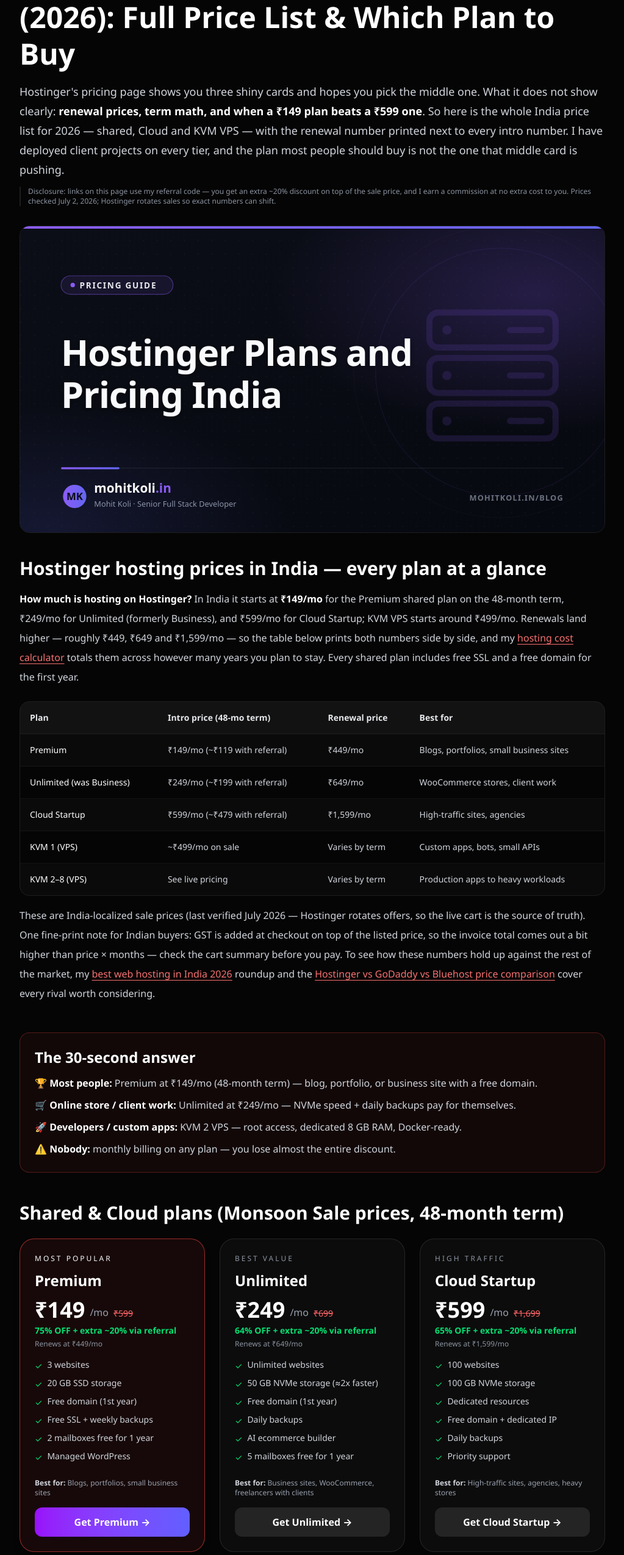
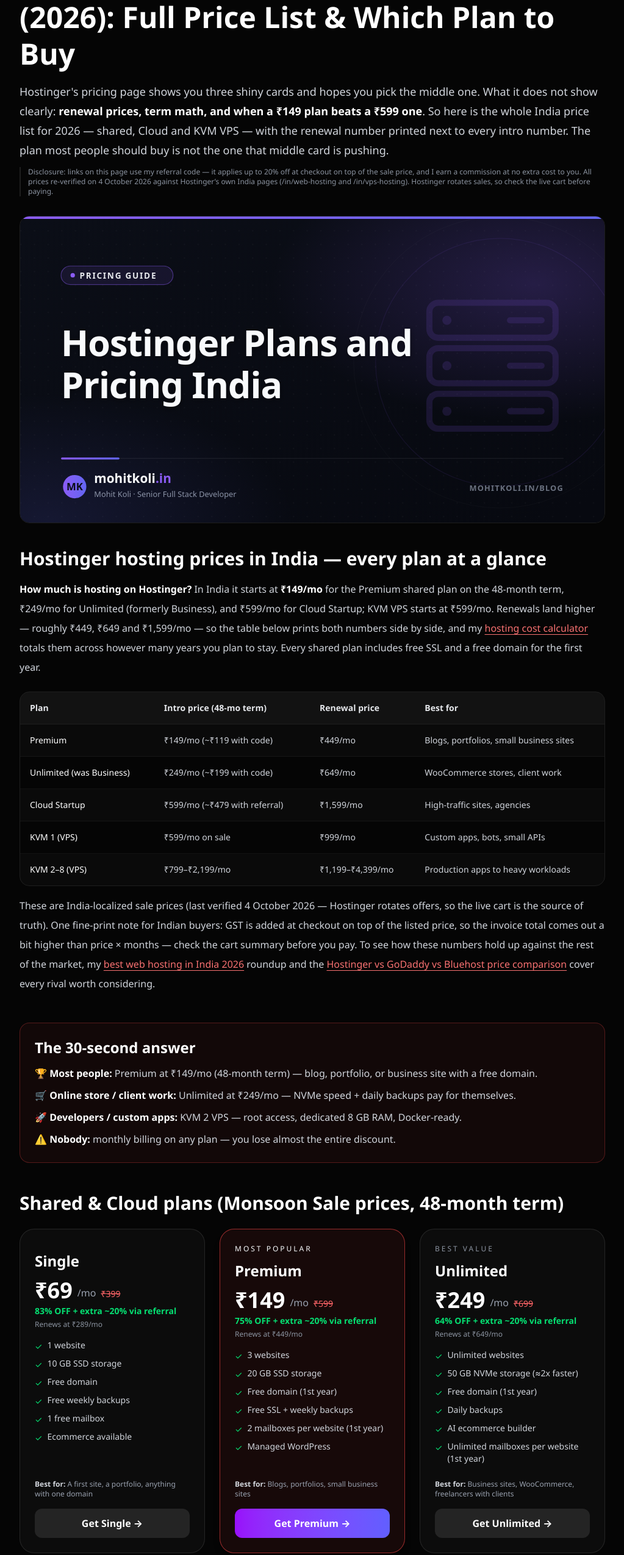
Before and after one commit to mohit16161600/profile-in-next, a Next.js app: page /blog/hostinger-plans-pricing-india-2026 in a window 1280 px wide. Shown: the part 250-2800 px from the top of the page at 61% size, without its empty margins (128-1151 px from the left). Built offline with nearby package versions, Linux system fonts and the light colour scheme.

Commit message:
EXP-014: fix 18 factual errors on Hostinger pricing hub, remove unsupported first-hand claims

```diff
--- a/src/app/blog/hostinger-plans-pricing-india-2026/page.tsx
+++ b/src/app/blog/hostinger-plans-pricing-india-2026/page.tsx
@@ -8,6 +8,7 @@
 // Plan-specific cart links, 48-month term (the term the card prices quote).
 // Agency links: Startup/Growth on the 24-month term the listed price requires;
 // Professional has no verified price quoted, its link just shows the live cart price.
+const CART_SINGLE_48 = "https://www.hostinger.com/in/cart?product=hosting%3Ahostinger_single&period=48&referral_type=cart_link&REFERRALCODE=mohitkoli";
 const CART_PREMIUM_48 = "https://www.hostinger.com/in/cart?product=hosting%3Ahostinger_premium&period=48&referral_type=cart_link&REFERRALCODE=mohitkoli&referral_id=01a06612-907a-715a-826c-c2ae423f3289";
 const CART_UNLIMITED_48 = "https://www.hostinger.com/in/cart?product=hosting%3Ahostinger_business&period=48&referral_type=cart_link&REFERRALCODE=mohitkoli&referral_id=01a06612-ac18-72fd-adc3-4fce44121064";
 const CART_CLOUD_STARTUP_48 = "https://www.hostinger.com/in/cart?product=hosting%3Acloud_economy&period=48&referral_type=cart_link&REFERRALCODE=mohitkoli&referral_id=01a06615-43bc-7078-a7a8-92d52d2cce7b";
@@ -61,15 +62,15 @@
 const FAQ = [
     {
         q: "How much does Hostinger cost per month in India?",
-        a: "Shared hosting starts at ₹149/mo for Premium on the 48-month term, Unlimited (formerly Business) is ₹249/mo, Cloud Startup is ₹599/mo, and KVM VPS starts around ₹499/mo. Renewals are higher — roughly ₹449, ₹649 and ₹1,599/mo — and GST is added at checkout for Indian billing, so budget the invoice total slightly above the listed rate.",
+        a: "Shared hosting starts at ₹69/mo for Single on the 48-month term, ₹149/mo for Premium, Unlimited (formerly Business) is ₹249/mo, Cloud Startup is ₹599/mo, and KVM VPS starts at ₹599/mo. Renewals are higher — roughly ₹449, ₹649 and ₹1,599/mo — and GST is added at checkout for Indian billing, so budget the invoice total slightly above the listed rate.",
     },
     {
         q: "Which Hostinger plan is cheapest?",
-        a: "Premium at ₹149/mo on the 48-month term is the cheapest plan in the Hostinger India lineup — about ₹119/mo with the referral discount stacked. It still includes 3 websites, 20 GB SSD, a free domain for the first year, and free SSL, so it does not feel like a stripped-down starter plan.",
+        a: "Premium at ₹149/mo on the 48-month term is the cheapest plan in the Hostinger India lineup — about ₹119/mo if the full referral discount applies. It still includes 3 websites, 20 GB SSD, a free domain for the first year, and free SSL, so it does not feel like a stripped-down starter plan.",
     },
     {
         q: "What is the price of the Hostinger Business plan?",
-        a: "The Unlimited plan (formerly Business) costs ₹249/mo on the 48-month sale term — ₹11,952 upfront, or roughly ₹199/mo with the referral stack — and renews around ₹649/mo. Over Premium it adds NVMe storage, daily backups, unlimited websites, and the AI ecommerce builder.",
+        a: "The Unlimited plan (formerly Business) costs ₹249/mo on the 48-month sale term — ₹11,952 upfront, or roughly ₹199/mo if the full referral discount applies — and renews around ₹649/mo. Over Premium it adds NVMe storage, daily backups, unlimited websites, and the AI ecommerce builder.",
     },
     {
         q: "Does Hostinger have a monthly payment plan?",
@@ -85,7 +86,7 @@
     },
     {
         q: "What are Hostinger KVM VPS plans and who needs them?",
-        a: "KVM plans (KVM 1, 2, 4, 8) are virtual private servers with dedicated vCPU and RAM — you get root access and full control. Choose KVM when you run custom Node.js/Laravel apps, Docker, or need guaranteed resources. KVM 1 starts around ₹499/mo on sale with 1 vCPU, 4 GB RAM, and 50 GB NVMe.",
+        a: "KVM plans (KVM 1, 2, 4, 8) are virtual private servers with dedicated vCPU and RAM — you get root access and full control. Choose KVM when you run custom Node.js/Laravel apps, Docker, or need guaranteed resources. KVM 1 starts at ₹599/mo on the current sale with 1 vCPU, 4 GB RAM and 50 GB NVMe, and renews at ₹999/mo.",
     },
     {
         q: "Does Hostinger have plans for agencies managing client websites?",
@@ -105,7 +106,7 @@
     },
     {
         q: "Is the Hostinger BD (Bangladesh) price the same as the India price?",
-        a: "No — Hostinger localizes pricing by region, so the Bangladesh (BD) storefront shows the same Premium, Unlimited, and Cloud lineup at slightly different local rates than the Indian ₹149/₹249/₹599 sale prices. Plan features are identical everywhere; the referral link automatically opens your region's storefront with its live localized prices.",
+        a: "No — Hostinger localizes pricing by region, so the Bangladesh (BD) storefront shows the same Premium, Unlimited, and Cloud lineup at slightly different local rates than the Indian ₹149/₹249/₹599 sale prices. Plan features are identical everywhere; the referral link opens your region's storefront with its live localized prices.",
     },
 ];
 
@@ -162,6 +163,18 @@
 
 const PLANS = [
     {
+        name: "Single",
+        cart: CART_SINGLE_48,
+        badge: "",
+        price: "₹69",
+        regular: "₹399",
+        off: "83% OFF",
+        renewal: "₹289/mo",
+        highlight: false,
+        features: ["1 website", "10 GB SSD storage", "Free domain", "Free weekly backups", "1 free mailbox", "Ecommerce available"],
+        bestFor: "A first site, a portfolio, anything with one domain",
+    },
+    {
         name: "Premium",
         cart: CART_PREMIUM_48,
         badge: "Most Popular",
@@ -170,7 +183,7 @@
         off: "75% OFF",
         renewal: "₹449/mo",
         highlight: true,
-        features: ["3 websites", "20 GB SSD storage", "Free domain (1st year)", "Free SSL + weekly backups", "2 mailboxes free for 1 year", "Managed WordPress"],
+        features: ["3 websites", "20 GB SSD storage", "Free domain (1st year)", "Free SSL + weekly backups", "2 mailboxes per website (1st year)", "Managed WordPress"],
         bestFor: "Blogs, portfolios, small business sites",
     },
     {
@@ -182,7 +195,7 @@
         off: "64% OFF",
         renewal: "₹649/mo",
         highlight: false,
-        features: ["Unlimited websites", "50 GB NVMe storage (≈2x faster)", "Free domain (1st year)", "Daily backups", "AI ecommerce builder", "5 mailboxes free for 1 year"],
+        features: ["Unlimited websites", "50 GB NVMe storage (≈2x faster)", "Free domain (1st year)", "Daily backups", "AI ecommerce builder", "Unlimited mailboxes per website (1st year)"],
         bestFor: "Business sites, WooCommerce, freelancers with clients",
     },
     {
@@ -194,7 +207,7 @@
         off: "65% OFF",
         renewal: "₹1,599/mo",
         highlight: false,
-        features: ["100 websites", "100 GB NVMe storage", "Dedicated resources", "Free domain + dedicated IP", "Daily backups", "Priority support"],
+        features: ["Unlimited websites", "100 GB NVMe storage", "Dedicated resources", "Free domain (1st year)", "Unlimited mailboxes per website (1st year)", "Daily backups", "Priority support"],
         bestFor: "High-traffic sites, agencies, heavy stores",
     },
 ];
@@ -231,12 +244,11 @@
                         Hostinger&apos;s pricing page shows you three shiny cards and hopes you pick the middle one. What it does not show
                         clearly: <strong className="text-white">renewal prices, term math, and when a ₹149 plan beats a ₹599 one</strong>.
                         So here is the whole India price list for 2026 — shared, Cloud and KVM VPS — with the renewal number printed next to
-                        every intro number. I have deployed client projects on every tier, and the plan most people should buy is not the one
-                        that middle card is pushing.
+                        every intro number. The plan most people should buy is not the one that middle card is pushing.
                     </p>
                     <p className="text-xs text-gray-500 mb-8 border-l-2 border-white/10 pl-3">
-                        Disclosure: links on this page use my referral code — you get an extra ~20% discount on top of the sale price, and I
-                        earn a commission at no extra cost to you. Prices checked July 2, 2026; Hostinger rotates sales so exact numbers can shift.
+                        Disclosure: links on this page use my referral code — it applies up to 20% off at checkout on top of the sale price, and I
+                        earn a commission at no extra cost to you. All prices re-verified on 4 October 2026 against Hostinger’s own India pages (/in/web-hosting and /in/vps-hosting). Hostinger rotates sales, so check the live cart before paying.
                     </p>
 
                     <div className="relative w-full aspect-[1200/630] mb-10 rounded-2xl overflow-hidden border border-white/10">
@@ -255,7 +267,7 @@
                         <p className="text-gray-300 leading-8 mb-6">
                             <strong className="text-white">How much is hosting on Hostinger?</strong> In India it starts at{" "}
                             <strong className="text-white">₹149/mo</strong> for the Premium shared plan on the 48-month term, ₹249/mo for
-                            Unlimited (formerly Business), and ₹599/mo for Cloud Startup; KVM VPS starts around ₹499/mo. Renewals land higher — roughly ₹449,
+                            Unlimited (formerly Business), and ₹599/mo for Cloud Startup; KVM VPS starts at ₹599/mo. Renewals land higher — roughly ₹449,
                             ₹649 and ₹1,599/mo — so the table below prints both numbers side by side, and my{" "}
                             <Link href="/tools/hosting-cost-calculator" className="text-primary-400 hover:text-primary-300 underline underline-offset-4">hosting cost calculator</Link>{" "}
                             totals them across however many years you plan to stay. Every shared plan includes free SSL
@@ -273,11 +285,11 @@
                                 </thead>
                                 <tbody className="text-gray-300">
                                     {[
-                                        ["Premium", "₹149/mo (~₹119 with referral)", "₹449/mo", "Blogs, portfolios, small business sites"],
-                                        ["Unlimited (was Business)", "₹249/mo (~₹199 with referral)", "₹649/mo", "WooCommerce stores, client work"],
+                                        ["Premium", "₹149/mo (~₹119 with code)", "₹449/mo", "Blogs, portfolios, small business sites"],
+                                        ["Unlimited (was Business)", "₹249/mo (~₹199 with code)", "₹649/mo", "WooCommerce stores, client work"],
                                         ["Cloud Startup", "₹599/mo (~₹479 with referral)", "₹1,599/mo", "High-traffic sites, agencies"],
-                                        ["KVM 1 (VPS)", "~₹499/mo on sale", "Varies by term", "Custom apps, bots, small APIs"],
-                                        ["KVM 2–8 (VPS)", "See live pricing", "Varies by term", "Production apps to heavy workloads"],
+                                        ["KVM 1 (VPS)", "₹599/mo on sale", "₹999/mo", "Custom apps, bots, small APIs"],
+                                        ["KVM 2–8 (VPS)", "₹799–₹2,199/mo", "₹1,199–₹4,399/mo", "Production apps to heavy workloads"],
                                     ].map(([plan, intro, renewal, best], i) => (
                                         <tr key={plan} className={`border-t border-white/5 ${i % 2 === 0 ? "bg-white/[0.02]" : ""}`}>
                                             <td className="p-4 font-medium text-white">{plan}</td>
@@ -290,7 +302,7 @@
                             </table>
                         </div>
                         <p className="text-gray-300 leading-8">
-                            These are India-localized sale prices (last verified July 2026 — Hostinger rotates offers, so the live cart is
+                            These are India-localized sale prices (last verified 4 October 2026 — Hostinger rotates offers, so the live cart is
                             the source of truth). One fine-print note for Indian buyers: GST is added at checkout on top of the listed
                             price, so the invoice total comes out a bit higher than price × months — check the cart summary before you pay.
                             To see how these numbers hold up against the rest of the market, my{" "}
@@ -372,7 +384,7 @@
                                     <p className="text-white font-semibold mb-3">{p.name}</p>
                                     <div className="space-y-2">
                                         <div className="flex items-center gap-3">
-                                            <span className="w-40 text-xs text-gray-400 flex-shrink-0">With referral stack</span>
+                                            <span className="w-40 text-xs text-gray-400 flex-shrink-0">With referral code</span>
                                             <div className="flex-1 h-3 rounded-full bg-white/5">
                                                 <div className="h-3 rounded-full bg-gradient-to-r from-green-500 to-emerald-400" style={{ width: `${(p.stack / p.max) * 100}%` }} />
                                             </div>
@@ -415,7 +427,7 @@
                                 <tbody className="text-gray-300">
                                     {[
                                         ["Sale price (48-mo)", "₹149/mo", "₹249/mo", "₹599/mo"],
-                                        ["With referral stack", "~₹119/mo", "~₹199/mo", "~₹479/mo"],
+                                        ["With referral code", "~₹119/mo", "~₹199/mo", "~₹479/mo"],
                                         ["Renewal price", "₹449/mo", "₹649/mo", "₹1,599/mo"],
                                         ["48-mo upfront total", "₹7,152", "₹11,952", "₹28,752"],
                                         ["Websites", "3", "50", "100"],
@@ -448,7 +460,7 @@
                             The full math on Premium web hosting: ₹149/mo on the 48-month sale term, ₹7,152 upfront for four years, roughly
                             ₹119/mo once the referral stack is applied, and ₹449/mo at renewal once the term ends. That buys 3 websites,
                             20 GB SSD, a free domain for year one, free SSL, weekly backups, and managed WordPress. For a blog, portfolio,
-                            or single business site this is the one I&apos;d buy without thinking twice — it is the plan I use in my{" "}
+                            or single business site this is the tier that makes sense on the numbers — it is the plan used throughout my{" "}
                             <Link href="/blog/hostinger-wordpress-hosting-india-2026" className="text-primary-400 hover:text-primary-300 underline underline-offset-4">
                                 Hostinger WordPress hosting India guide
                             </Link>{" "}
@@ -463,8 +475,7 @@
                             The <Link href="/blog/hostinger-business-plan" className="text-primary-400 hover:text-primary-300 underline underline-offset-4">Hostinger Business plan</Link> is now sold as Unlimited, at ₹249/mo on the 48-month term — ₹11,952 upfront, about ₹199/mo with
                             the referral stack — renewing around ₹649/mo. The extra ₹60/mo over Premium buys NVMe storage with roughly 2x
                             faster disk I/O, daily backups instead of weekly, unlimited websites, 50 GB of space, and the AI ecommerce builder. If
-                            your site earns money — a store, lead-gen pages, client projects — Business is the safer default. My verdict
-                            after a year of running client sites on these plans is in the{" "}
+                            your site earns money — a store, lead-gen pages, client projects — Business is the safer default. The full plan-by-plan breakdown is in the{" "}
                             <Link href="/blog/hostinger-review-2026" className="text-primary-400 hover:text-primary-300 underline underline-offset-4">
                                 full Hostinger review
                             </Link>.
@@ -611,7 +622,7 @@
                         <h2 className="text-3xl font-bold text-white mb-4">Hostinger KVM VPS plans (for developers)</h2>
                         <p className="text-gray-300 leading-8 mb-6">
                             KVM plans are the developer end of the lineup: a real virtual server with dedicated vCPU and RAM, root access,
-                            your choice of OS, and NVMe disks. KVM 1 starts around ₹499/mo on sale — prices rotate, so check the live page
+                            your choice of OS, and NVMe disks. KVM 1 starts at ₹599/mo on sale (renews ₹999/mo) — prices rotate, so check the live page
                             through the link before you commit to a tier.
                         </p>
                         <div className="overflow-x-auto rounded-2xl border border-white/10 mb-4">
@@ -657,7 +668,7 @@
                                 ["Always choose the 48-month term", "It carries the deepest discount and freezes the price — the renewal jump cannot touch you for 4 years."],
                                 ["Claim the free domain immediately", "Worth ~₹799/year. It is part of Premium and above — skipping the claim wizard is throwing money away."],
                                 ["Use the free first-year mailboxes", "Professional email (you@yourdomain.com) is included free for year one — do not pay Google Workspace ₹1,650/user/year on day one."],
-                                ["Test inside the 30-day window", "Deploy your real site in week one. If speed or support disappoints, the money-back guarantee is a full refund — the trial is genuinely free."],
+                                ["Test inside the 30-day window", "Deploy your real site in week one. If speed or support disappoints you can claim the 30-day money-back guarantee. Note that it does not cover everything — domain registrations in particular are excluded — so read the current refund policy before you count on it."],
                             ].map(([title, body], i) => (
                                 <li key={title} className="rounded-2xl border border-white/10 bg-white/[0.03] p-5 flex gap-4">
                                     <span className="flex-shrink-0 w-8 h-8 rounded-full bg-green-500/20 text-green-400 font-bold flex items-center justify-center">{i + 1}</span>
@@ -719,7 +730,7 @@
                         <ul className="space-y-3 text-primary-400">
                             <li><Link href="/blog/hostinger-renewal-price-india-2026" className="hover:text-primary-300 underline underline-offset-4">Hostinger Renewal Price in India — exactly what you&apos;ll pay after year one</Link></li>
                             <li><Link href="/blog/hostinger-wordpress-hosting-india-2026" className="hover:text-primary-300 underline underline-offset-4">Is Hostinger Good for WordPress? — setup, speed &amp; plan picks</Link></li>
-                            <li><Link href="/blog/hostinger-review-2026" className="hover:text-primary-300 underline underline-offset-4">Hostinger Review 2026 — honest verdict after a year of client sites</Link></li>
+                            <li><Link href="/blog/hostinger-review-2026" className="hover:text-primary-300 underline underline-offset-4">Hostinger Review 2026 — what the pricing page does not say</Link></li>
                             <li><Link href="/blog/hostinger-domain-price-india-2026" className="hover:text-primary-300 underline underline-offset-4">Hostinger Domain Price India 2026 — .com, .in &amp; .store real costs</Link></li>
                             <li><Link href="/blog/how-to-get-hostinger-90-off-2026" className="hover:text-primary-300 underline underline-offset-4">How to Get 90% OFF on Hostinger — the exact discount-stacking steps</Link></li>
                             <li><Link href="/blog/hostinger-vs-godaddy-vs-bluehost-2026" className="hover:text-primary-300 underline underline-offset-4">Hostinger vs GoDaddy vs Bluehost — 2026 India comparison</Link></li>
```
Also changed, not shown: 1 other file (tests, documents, lock files or other folders).
